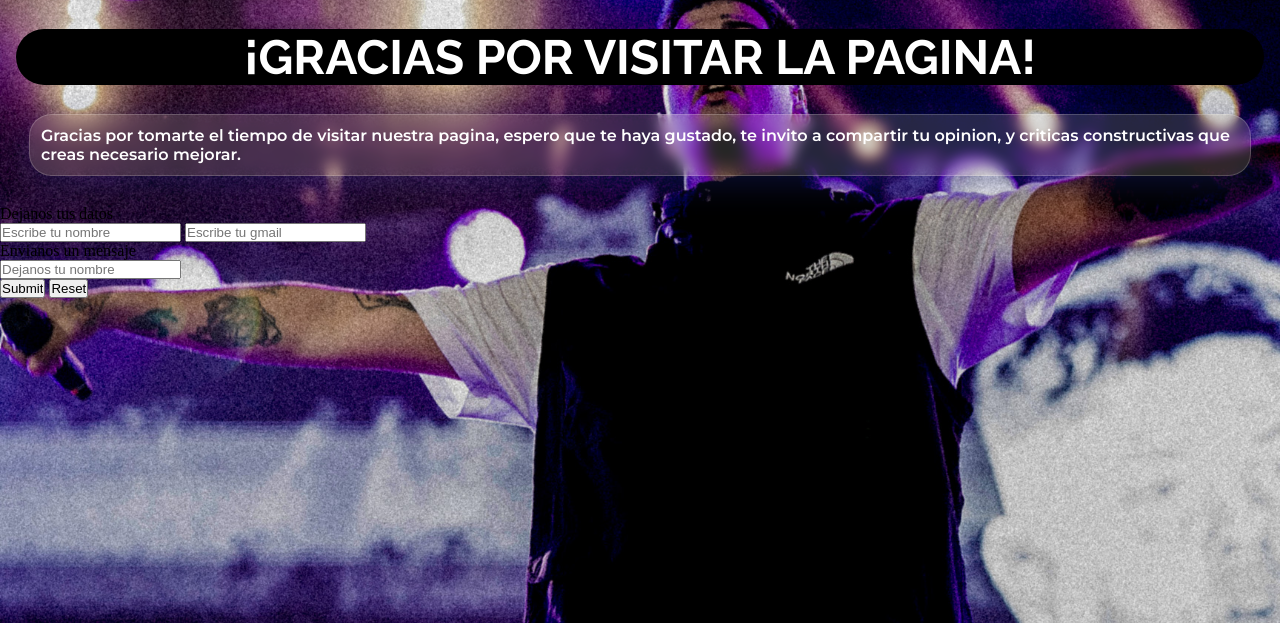
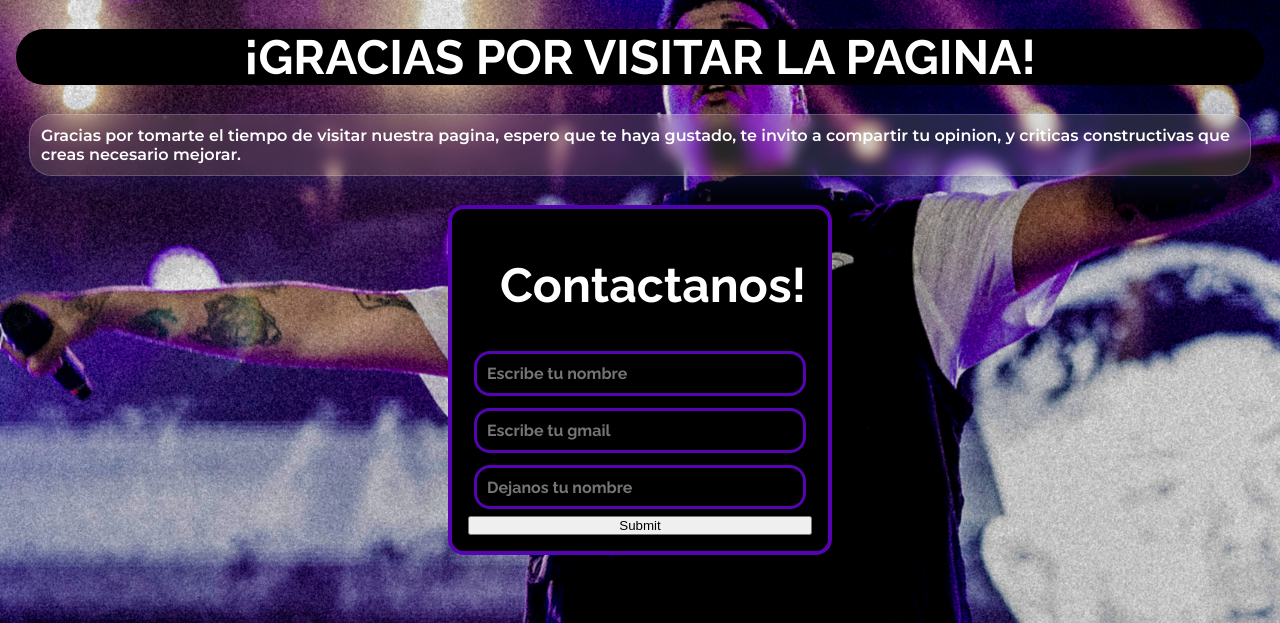
Before and after one commit to Matias-Ladera/PreEntrega3-HenryLadera, a website: page pages/contacto.html in a window 1280 px wide. Shown: the part 76-699 px from the top of the page. Drawn offline with nearby package versions, Linux system fonts and the light colour scheme.

Commit message:
tercera entrega

```diff
--- a/pages/contacto.html
+++ b/pages/contacto.html
@@ -46,17 +46,12 @@
             <p class="article__text">Gracias por tomarte el tiempo de visitar nuestra pagina, espero que te haya gustado, te invito a compartir tu opinion, y criticas constructivas que creas necesario mejorar.</p>
         </article>
     </section>
-    <section>
-        <article class="article__form">
-            <p class="article__form--text">Dejanos tus datos</p>
-            <input placeholder="Escribe tu nombre" type="text">
-            <input placeholder="Escribe tu gmail" type="email">
-            <p class="article__form--text">Envianos un mensaje</p>
-            <input placeholder="Dejanos tu nombre" type="text">
-            <br>
-            <input class="btn" type="submit">
-            <input class="btn" type="reset">
-        </article>
+    <section class="section__form">
+            <p class="section__form--title">Contactanos!</p>
+            <input class="section__form--input" placeholder="Escribe tu nombre" type="text">
+            <input class="section__form--input" placeholder="Escribe tu gmail" type="email">
+            <input class="section__form--input" placeholder="Dejanos tu nombre" type="text">
+            <input class="section__form--btn" type="submit">
     </section>
     <footer class="footer">
         <div class="footer__div1">
--- a/sass/layout/responsive.scss
+++ b/sass/layout/responsive.scss
@@ -3,7 +3,7 @@
 /* EXTRA SMALL*/
 @media screen and (max-width: $xs) {
     body{
-        background-image: url(../../assets/images/duki-responsive-2.jpg);
+        background-image: url(./.././assets/images/duki-responsive.jpg);
         background-repeat:no-repeat;
         background-size:cover;
     }
@@ -35,7 +35,7 @@
 /* SMALL*/
 @media screen and (min-width: $sm) and (max-width:$md){
     body{
-        background-image: url(../../assets/images/duki-responsive.jpg);
+        background-image: url(./.././assets/images/duki-responsive-2.jpg);
         background-repeat:no-repeat;
         background-size:cover;
     }
--- a/sass/origen.scss
+++ b/sass/origen.scss
@@ -8,6 +8,7 @@
 @import "./pages/bio.scss";
 @import "./pages/galery.scss";
 @import "./pages/disco.scss";
+@import "./pages/contact.scss";
 /* LAYOUT */
 @import "./layout/header";
 @import "./layout/footer";
--- /dev/null
+++ b/sass/pages/contact.scss
@@ -0,0 +1,29 @@
+.section__form{
+    width: 24rem;
+    background: #000;
+    padding: 1rem;
+    margin: auto;
+    margin-top: 1rem;
+    display: flex;
+    flex-direction: column;
+    justify-content: center;
+    font-family: "raleway" ,sans-serif;
+    border-radius: 1rem;
+    border: 0.3rem solid rgb(86, 3, 180)    ;
+    &--title{
+        color: white;
+        font-size: $font-xl;
+        padding: 2rem;
+    }
+    &--input{
+        background-color: #000;
+        border: solid rgb(86, 3, 180);
+        border-radius: 1rem;
+        padding: 0.6rem;
+        margin: 0.4rem;
+        font-size: 1rem;
+        font-family: "raleway" ,sans-serif;
+    }
+    &--btn{
+    }
+}
```
Also changed, not shown: styles/styles.css.
